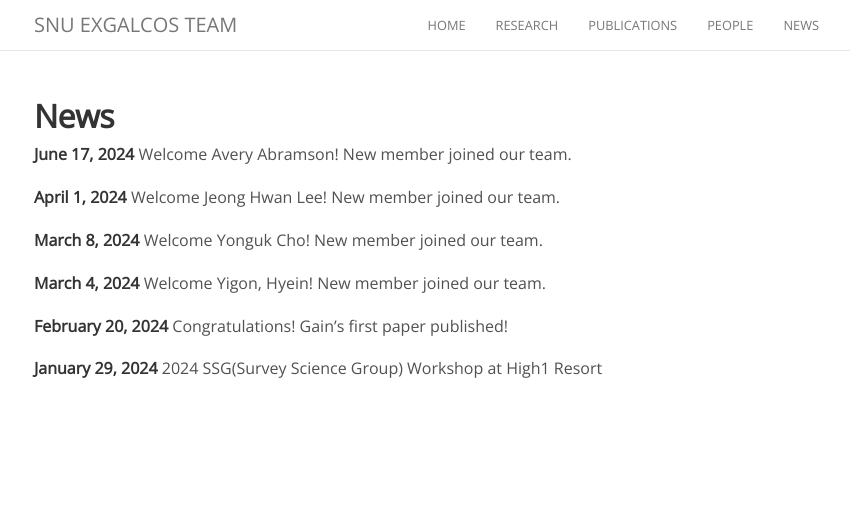
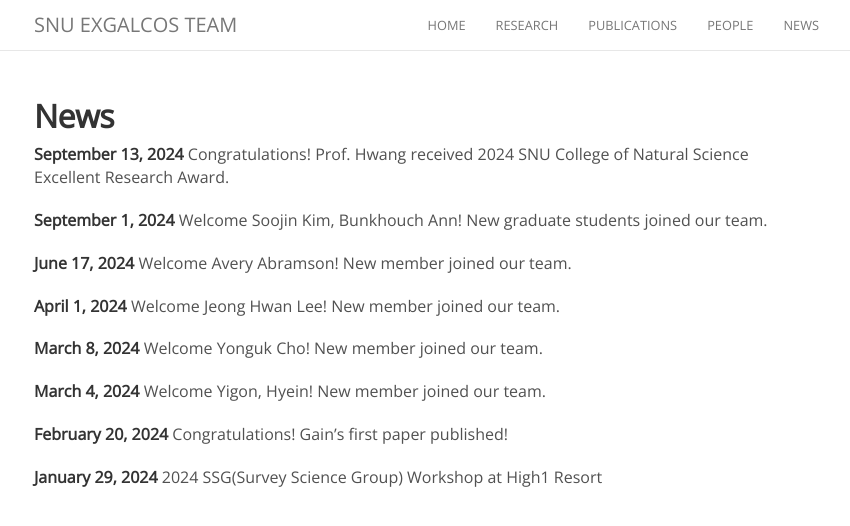
Before and after one commit to exgalcos/exgalcos.github.io, a Jekyll site: the page built from news.md, in a window 1280 px wide. Shown: the top 526 px of the page, without its empty margins (221-1071 px from the left). Built offline with Jekyll 4.4.1, drawn with Linux system fonts in a browser that asks for light colours; nearby versions of some CDN libraries; comment, search, counter and statistics services are not loaded.

Commit message:
Update news.md

```diff
--- a/news.md
+++ b/news.md
@@ -4,6 +4,12 @@
 ---
 
 ## **News**
+
+**September 13, 2024**
+Congratulations! Prof. Hwang received 2024 SNU College of Natural Science Excellent Research Award.
+
+**September 1, 2024**
+Welcome Soojin Kim, Bunkhouch Ann! New graduate students joined our team.
 
 **June 17, 2024**
 Welcome Avery Abramson! New member joined our team.
```
